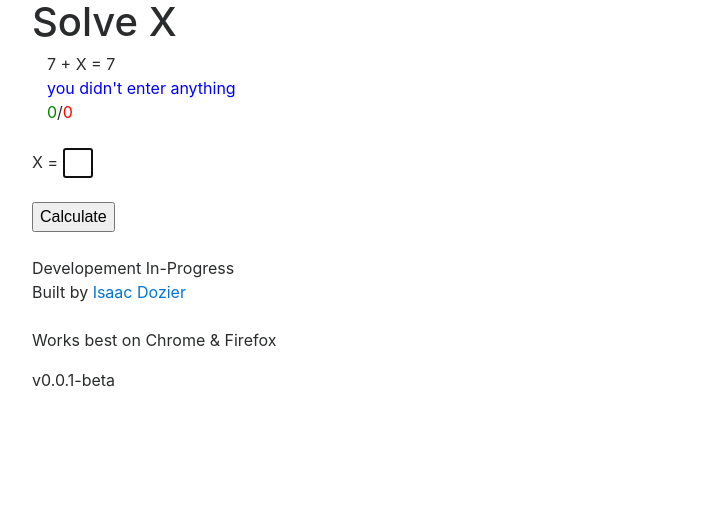
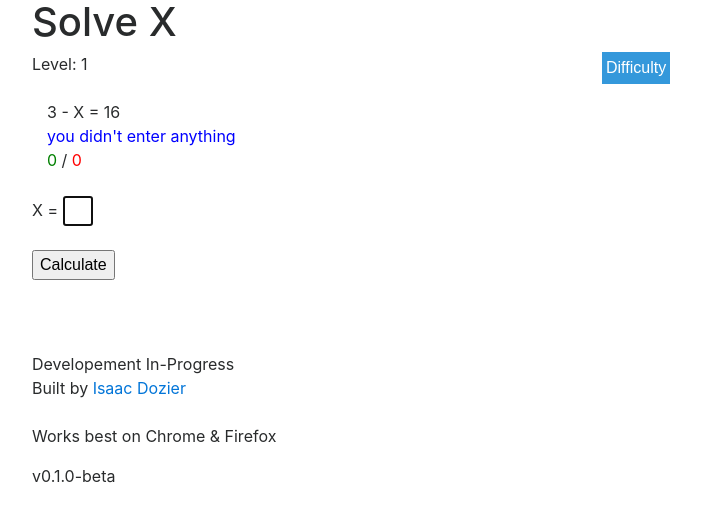
Before and after one commit to isaacdozier/solve-X, a plain HTML site: page index.html in a window 1280 px wide. Both pictures are taken after a click on the button "Calculate". Shown: the whole page, without its empty margins (53-754 px from the left). Drawn offline with nearby package versions, Linux system fonts and the light colour scheme.

Commit message:
v0.1.0-beta: added difficulty options

```diff
--- a/index.html
+++ b/index.html
@@ -23,7 +23,7 @@
     <title></title>
   </head>
 
-  <body id="body" onload="init()">
+  <body id="body" onload="init(),	update_difficulty(0)">
     <div class="container">
       <!-- Content Goes Here -->
       <!-- Use Javascript to access
@@ -32,6 +32,22 @@
       <div class="row">
         <div class="col">
           <h1 id="title"></h1>
+        </div>
+      </div>
+
+      <div class="row">
+        <div class="col">
+          <span id="level"></span><br /><br />
+        </div>
+        <div class="col">
+          <div class="difficulty">
+          <button onclick="myFunction()" class="dropbtn">Difficulty</button>
+            <div id="difficulty" class="difficulty-content">
+              <button onclick="update_difficulty('0')">Trainee</button>
+              <button onclick="update_difficulty('1')">Apprentice</button>
+              <button onclick="update_difficulty('2')">Master</button>
+            </div>
+          </div>
         </div>
       </div>
 
@@ -44,7 +60,7 @@
            <span id ="solution"> </span>
            <br />
            <span id ="user_text"></span><br />
-           <span id="score_pass" style="color: green">0</span>/<span id="score_fail" style="color: red">0</span>
+           <span id="score_pass" style="color: green">0</span> / <span id="score_fail" style="color: red">0</span>
            <br /><br />
         </div>
       </div>
@@ -66,6 +82,11 @@
       </div>
 
       <div class="row">
+
+      </div>
+
+      <br /><br />
+      <div class="row">
   				<div class="col info">
   					<p><br />
   						Developement In-Progress
@@ -82,7 +103,7 @@
 
   			<div class="row">
   				<div class="col foot">
-  					<p>v0.0.1-beta</p>
+  					<p>v0.1.0-beta</p>
   				</div>
   			</div>
     </div>
--- a/src.js
+++ b/src.js
@@ -1,13 +1,11 @@
 var title = 'Solve X'
 
 //pull user input value from <input> element
-var input, A, A_sign, solution
+var input, A, A_sign, solution, level = 1
 var score = [0,0]
 
 function init(){
-	A 		 = Math.round(Math.random()*13)
-	A_sign   = sign(A,solution)
-	solution = Math.round(Math.random()*23)
+	generate_formula()
 
 	document.getElementsByTagName("TITLE")[0] = title
 
@@ -19,6 +17,24 @@ function init(){
 
 	document.getElementById('input_box').style.visibility = 'visible'
 	document.getElementById('input').focus()
+}
+
+function generate_formula(){
+	var cycle_cnt = 0
+	var tmp_A 		 = Math.round(Math.random()*(13*level))
+	var tmp_A_sign   = sign(A,solution)
+	var tmp_solution = Math.round(Math.random()*(23*level))
+	var diff = Number(tmp_A) / Number(tmp_solution)
+	if(diff < 1.2 && diff > 0.8 || tmp_A === 0 || tmp_solution === 0){
+		cycle_cnt++
+		generate_formula()
+	}else{
+		A 		 = tmp_A
+		A_sign   = tmp_A_sign
+		solution = tmp_solution
+		console.log(cycle_cnt)
+		cycle_cnt = 0
+	}
 }
 
 //populate the element with output value
@@ -76,7 +92,7 @@ function next(){
 function pass_build(){
 	update_score('pass')
 	fillContent_by_id('X', input)
-	fillContent_by_id('user_text', 'Correct!')
+	fillContent_by_id('user_text', '-> -> Correct! <- <-')
 	document.getElementById('user_text').style.color = 'green'
 	document.getElementById('btn').onclick = next
 	document.getElementById('btn').innerHTML = 'Next'
@@ -118,10 +134,7 @@ function clear_it(){
 }
 
 function sign(a,b){
-	var d
-	if(a>b){d = b}else{d = a}
-		error((a+b)/d)
-	if(((a+b)/d) > 5)
+	if(Math.random()*11>5)
 		return '-'
 	else
 		return '+'
@@ -144,3 +157,30 @@ document.getElementsByTagName("BODY")[0].addEventListener("keyup", function(even
     	next()
   }
 })
+
+/* When the user clicks on the button,
+toggle between hiding and showing the dropdown content */
+function myFunction() {
+    document.getElementById("difficulty").classList.toggle("show");
+}
+
+// Close the dropdown if the user clicks outside of it
+window.onclick = function(event) {
+  if (!event.target.matches('.dropbtn')) {
+
+    var dropdowns = document.getElementsByClassName("difficulty-content");
+    var i;
+    for (i = 0; i < dropdowns.length; i++) {
+      var openDropdown = dropdowns[i];
+      if (openDropdown.classList.contains('show')) {
+        openDropdown.classList.remove('show');
+      }
+    }
+  }
+}
+
+var level_array = ['Level: 1', 'Level: 2', 'Level: 3']
+function update_difficulty(lvl){
+	level = Number(lvl) +1
+	document.getElementById('level').innerHTML = level_array[lvl]
+}
--- a/style.css
+++ b/style.css
@@ -1,3 +1,40 @@
 .problem{
     font-size: 16px;
 }
+
+.dropbtn {
+    background-color: #3498DB;
+    color: white;
+    padding: 4px;
+    font-size: 16px;
+    border: none;
+    cursor: pointer;
+}
+
+.dropbtn:hover, .dropbtn:focus {
+    background-color: #2980B9;
+}
+
+.dropdown {
+    position: relative;
+    display: inline-block;
+}
+
+.difficulty-content {
+    display: none;
+    position: absolute;
+    min-width: 160px;
+    overflow: auto;
+    z-index: 1;
+}
+
+.difficulty-content button {
+    color: black;
+    padding: 4px 16px;
+    text-decoration: none;
+    display: block;
+}
+
+.dropdown button:hover {background-color: #ddd;}
+
+.show {display: block;}
```
